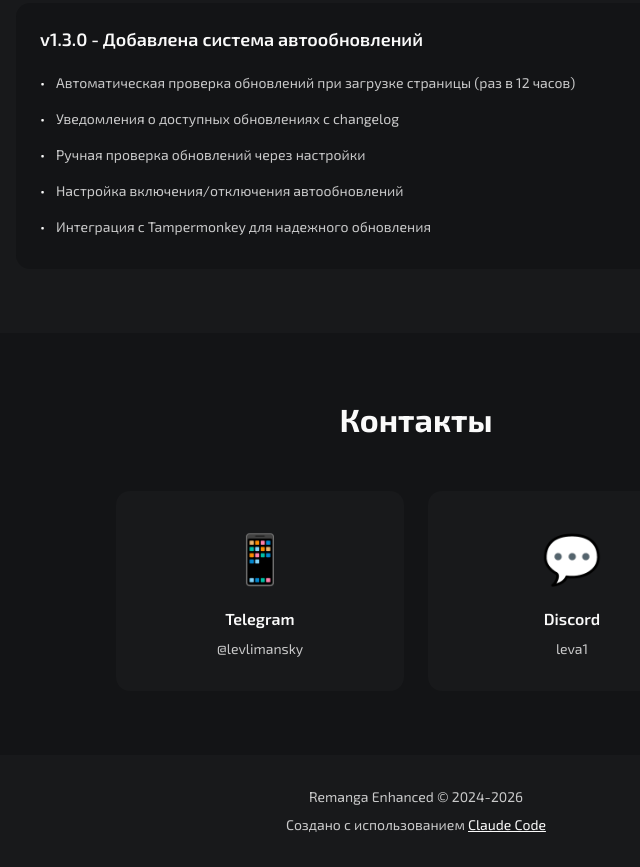
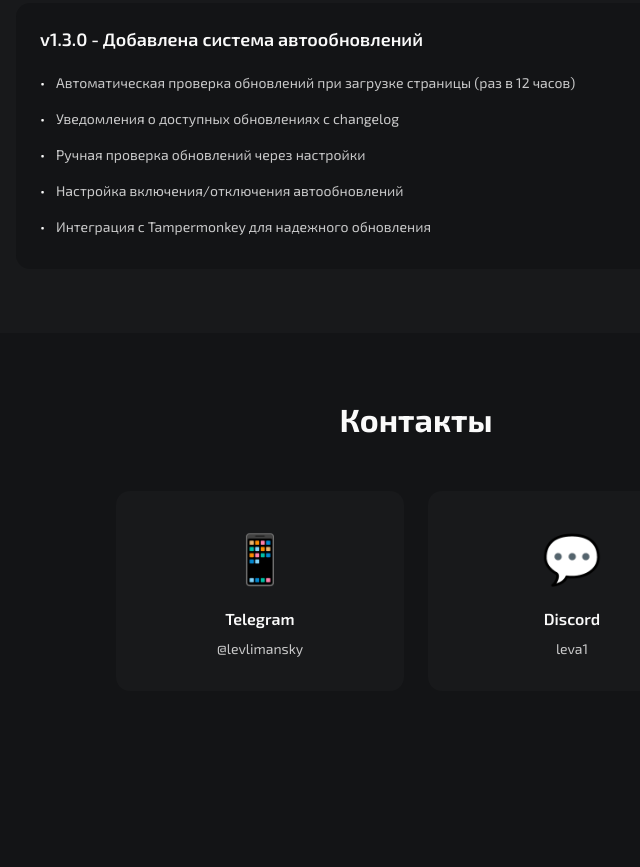
Before and after one commit to dev-leva1/remanga-ext, a website: page dist/index.html in a window 1280 px wide. Shown: the part 2411-3278 px from the top of the page, without its empty margins (224-864 px from the left). After the commit the page ends 3166 px from the top, so only its background shows below. Drawn offline with Linux system fonts and the light colour scheme.

Commit message:
Remove footer section from index.html in preparation for new design updates.

```diff
--- a/dist/index.html
+++ b/dist/index.html
@@ -128,14 +128,6 @@
     </div>
   </section>
 
-  <!-- Footer -->
-  <footer class="footer">
-    <div class="container">
-      <p class="footer-text">Remanga Enhanced © 2024-2026</p>
-      <p class="footer-text">Создано с использованием <a href="https://claude.ai/code" target="_blank" class="inline-link">Claude Code</a></p>
-    </div>
-  </footer>
-
   <script src="script.js"></script>
 </body>
 </html>
```
